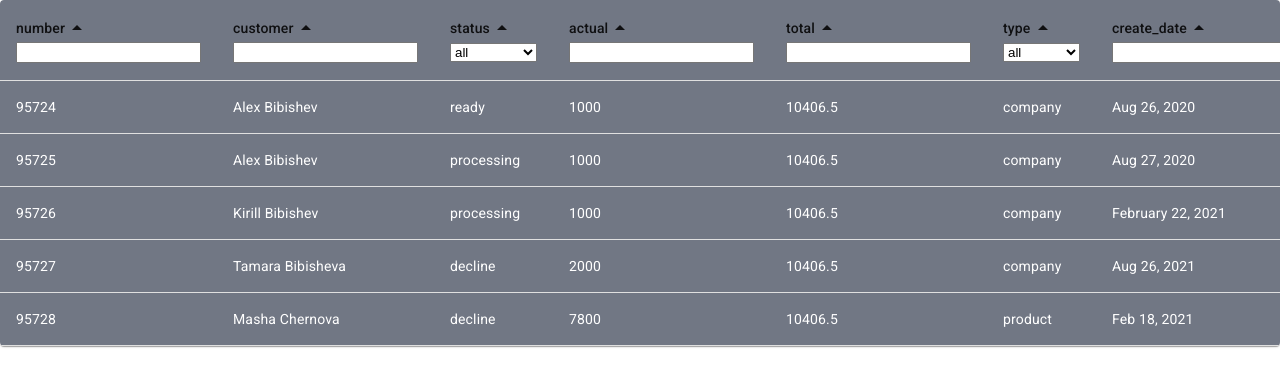
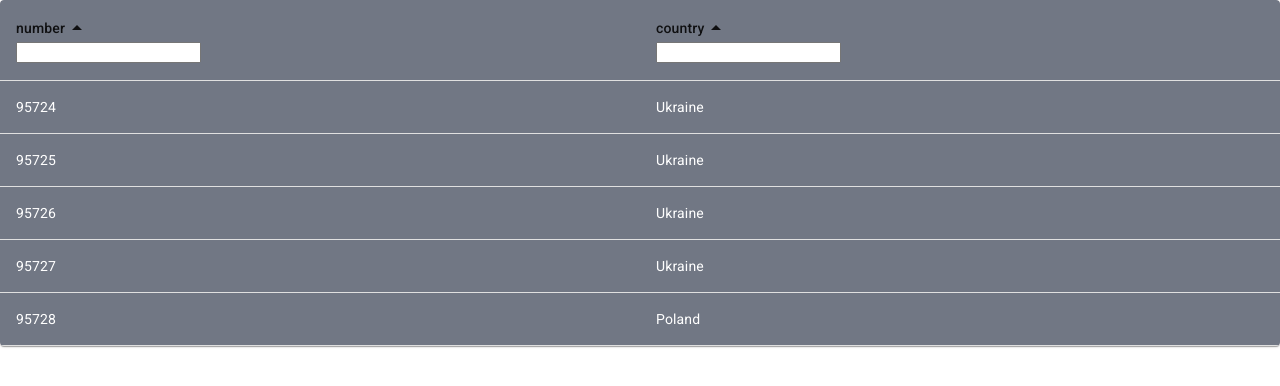
Before and after one commit to Vlady18/Table, a React (Create React App) app: page / in a window 1280 px wide. Shown: the top 386 px of the page. Built offline with nearby package versions, Linux system fonts and the light colour scheme.

Commit message:
update table

```diff
--- a/src/App.js
+++ b/src/App.js
@@ -4,7 +4,10 @@
 function App() {
   return (
     <div className="App">
-      <LeadsTable leads={leads} />
+      <LeadsTable
+          leads={leads}
+          visibleCol={["number", "country"]}
+      />
     </div>
   );
 }
--- a/src/Components/Table.js
+++ b/src/Components/Table.js
@@ -12,7 +12,10 @@
 import ArrowDropDownIcon from '@material-ui/icons/ArrowDropDown';
 import ArrowDropUpIcon from '@material-ui/icons/ArrowDropUp';
 
-export const LeadsTable = ({leads}) => {
+export const LeadsTable = ({leads, visibleCol}) => {
+    if(!visibleCol || !visibleCol.length){
+        visibleCol = Object.keys(leads[0])
+    }
     const useSortableData = (items, config = null) => {
         const [sortConfig, setSortConfig] = useState(config);
         const [leadsList, setLeadsList] = useState(leads);
@@ -100,7 +103,7 @@
                     <TableHead>
                         <TableRow>
                             {
-                                Object.keys(leads[0]).map((el, i) => {
+                                visibleCol.map((el, i) => {
                                         return <TableCell
                                             key={i}>
                                             <span onClick={() => requestSort(el)}>{el}
@@ -111,11 +114,11 @@
                                             </span>
                                             {el === 'status'
                                                 ? createSelect(["all", "processing", "ready", "decline"], el)
-                                                : el === 'type' ? createSelect(["all", "product", "company"], el)
-                                                    : el === 'create_date'
-                                                        ? <DatePicker dateFormat="MMMM d, yyyy" selected={startDate}
-                                                                    onChange={date => pickerHandler(date, el)}/>
-                                                        : <input type="text" onChange={(e) => inputFilter(e, el)}/>}
+                                                    : el === 'type' ? createSelect(["all", "product", "company"], el)
+                                                        : el === 'create_date'
+                                                            ? <DatePicker dateFormat="MMMM d, yyyy" selected={startDate}
+                                                                        onChange={date => pickerHandler(date, el)}/>
+                                                                : <input type="text" onChange={(e) => inputFilter(e, el)}/>}
                                         </TableCell>
                                     }
                                 )
@@ -123,19 +126,15 @@
                         </TableRow>
                     </TableHead>
                     <TableBody>
-                        {items.map((product) => (
+                        {
+                            items.map((product) => (
                             <TableRow key={product.number}>
-                                <TableCell align="left">{product.number}</TableCell>
-                                <TableCell align="left">{product.customer}</TableCell>
-                                <TableCell align="left">{product.status}</TableCell>
-                                <TableCell align="left">{product.actual}</TableCell>
-                                <TableCell align="left">{product.total}</TableCell>
-                                <TableCell align="left">{product.type}</TableCell>
-                                <TableCell align="left">{product.create_date}</TableCell>
-                                <TableCell align="left">{product.close_date}</TableCell>
-                                <TableCell align="left">{product.country}</TableCell>
+                                {
+                                    visibleCol.map((el, i)=><TableCell key={el + i} align="left">{product[el]}</TableCell>)
+                                }
                             </TableRow>
-                        ))}
+                        ))
+                        }
                     </TableBody>
                 </Table>
             </TableContainer>
```
